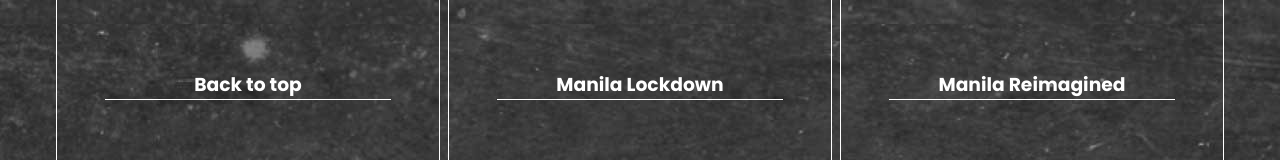
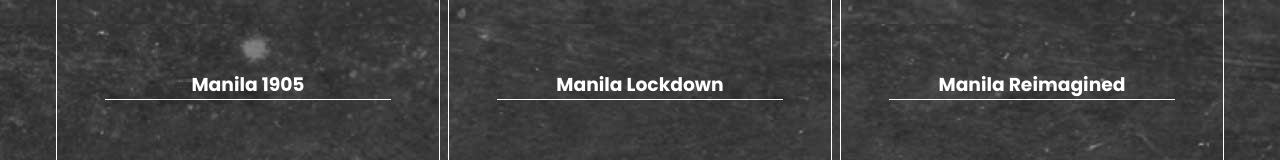
Before and after one commit to CampusArt/CampusArt, a React (Create React App) app: page /exhibit/taft-and-the-burnham-plan/manila-lockdown in a window 1280 px wide. Shown: the part 1880-2040 px from the top of the page. Built offline with nearby package versions, Linux system fonts and the light colour scheme.

Commit message:
Queueing for redeployment

```diff
--- a/src/components/CarouselSlider.jsx
+++ b/src/components/CarouselSlider.jsx
@@ -2,7 +2,7 @@ import Slider from "react-slick";
 
 export default function CarouselSlider({data}) {
   const settings = {
-    dots: false,
+    dots: true,
     fade: true,
     infinite: true,
     speed: 500,
--- a/src/data.js
+++ b/src/data.js
@@ -5,7 +5,7 @@ export const Banners = [
     status: "published",
     url: "taft-and-the-burnham-plan",
     date: "September 21, 2021",
-    banner: "https://i.ibb.co/P411McZ/Taft-And-The-Burnham-Plan.png",
+    banner: "https://i.ibb.co/1TcdR1m/Screen-Shot-2021-09-14-at-12-11-1.jpg",
     description: "An online exhibit on Ar Daniel Burnham and the 1905 Plan of Manila with the BS-Architecture students of Ar Jim Caumeron De La Salle-College of Saint Benilde",
   },
   {
@@ -23,7 +23,7 @@ export const Banners = [
     status: 'draft',
     url: "farrales-x-fdm",
     date: "September 21, 2021",
-    banner: "https://i.ibb.co/t2wRTGg/Farrales-XFDM.png",
+    banner: "https://i.ibb.co/NT26WZF/FARRALESBANNER-2.png",
     description: "An Instagram exhibit on the Dean of Philippine Fashion Ben Farrales and the students of Benilde’s Fashion Design and Merchandising program",
   },
   // {
--- a/src/pages/exhibits/taft/Alfspot.jsx
+++ b/src/pages/exhibits/taft/Alfspot.jsx
@@ -1,9 +1,9 @@
 import CarouselSlider from "../../../components/Slider";
 import image from "../../../assets/images/whitecity7.jpg";
-import { Link, useHistory } from "react-router-dom";
+import { Link } from "react-router-dom";
 
 export default function Alfspot() {
-  let history = useHistory()
+  // let history = useHistory();
   return (
     <main id="taft" className="alfspot">
       <div className="container">
@@ -31,15 +31,15 @@ export default function Alfspot() {
         <Link to="/exhibit/taft-and-the-burnham-plan/manila-lockdown/" style={{fontSize: '21px', textDecoration: 'underline'}}><p>Return to previous page</p></Link>
       </div>
 
-      <section id="exhibits">
+      {/* <section id="exhibits">
         <div className="flex container navBoxes">
           <div
             onClick={() => {
-              window.scrollTo(0,0);
+              history.push('/exhibit/taft-and-the-burnham-plan/manila-1905')
             }}
           >
             <div>
-              <h3>Back to top</h3>
+              <h3>Manila 1905</h3>
             </div>
           </div>
           <div
@@ -63,7 +63,7 @@ export default function Alfspot() {
             </div>
           </div>
         </div>
-      </section>
+      </section> */}
     </main>
   )
 }
--- a/src/pages/exhibits/taft/index.jsx
+++ b/src/pages/exhibits/taft/index.jsx
@@ -71,11 +71,12 @@ export default function Taft() {
         <div className="flex container navBoxes">
           <div
             onClick={() => {
-              window.scrollTo(0,0);
+              history.push('/exhibit/taft-and-the-burnham-plan/manila-1905')
             }}
           >
             <div>
-              <h3>Back to top</h3>
+              <h3>Manila 1905</h3>
+              <p>A vision of an American city in Asia at the beginning of the 20th century</p>
             </div>
           </div>
           <div
--- a/src/pages/exhibits/taft/manila-1905.jsx
+++ b/src/pages/exhibits/taft/manila-1905.jsx
@@ -178,6 +178,7 @@ export default function Taft() {
           >
             <div>
               <h3>Back to top</h3>
+              <p></p>
             </div>
           </div>
           <div
--- a/src/pages/exhibits/taft/manila-lockdown.jsx
+++ b/src/pages/exhibits/taft/manila-lockdown.jsx
@@ -24,7 +24,9 @@ export default function ManilaLockDown() {
           <h1>ALFSPOT QUARANTINE PROJECT</h1>
           <h4>TJ Aquino</h4>
         </Link>
-        <a href="#" style={{ backgroundImage: `url(${ManilaMania})`}}>
+
+        {/* eslint-disable-next-line */}
+        <a href="#" onClick={()=> {return null }}style={{ backgroundImage: `url(${ManilaMania})`}}>
           <h4>COMING SOON</h4>
           <h1 style={{letterSpacing: '0.7em'}}>MANILA MANIA</h1>
           <h4>Gerome Soriano</h4>
@@ -34,11 +36,12 @@ export default function ManilaLockDown() {
         <div className="flex container navBoxes">
           <div
             onClick={() => {
-              window.scrollTo(0,0);
+              history.push('/exhibit/taft-and-the-burnham-plan/manila-1905')
             }}
           >
             <div>
-              <h3>Back to top</h3>
+              <h3>Manila 1905</h3>
+              <p>A vision of an American city in Asia at the beginning of the 20th century</p>
             </div>
           </div>
           <div
--- a/src/pages/exhibits/taft/manila-reminagined.jsx
+++ b/src/pages/exhibits/taft/manila-reminagined.jsx
@@ -43,11 +43,12 @@ export default function ManilaReimagined() {
         <div className="flex container navBoxes">
           <div
             onClick={() => {
-              window.scrollTo(0,0);
+              history.push('/exhibit/taft-and-the-burnham-plan/manila-1905')
             }}
           >
             <div>
-              <h3>Back to top</h3>
+              <h3>Manila 1905</h3>
+              <p>A vision of an American city in Asia at the beginning of the 20th century</p>
             </div>
           </div>
           <div
```
Also changed, not shown: src/assets/images/FARRALESBANNER.jpg (added).
